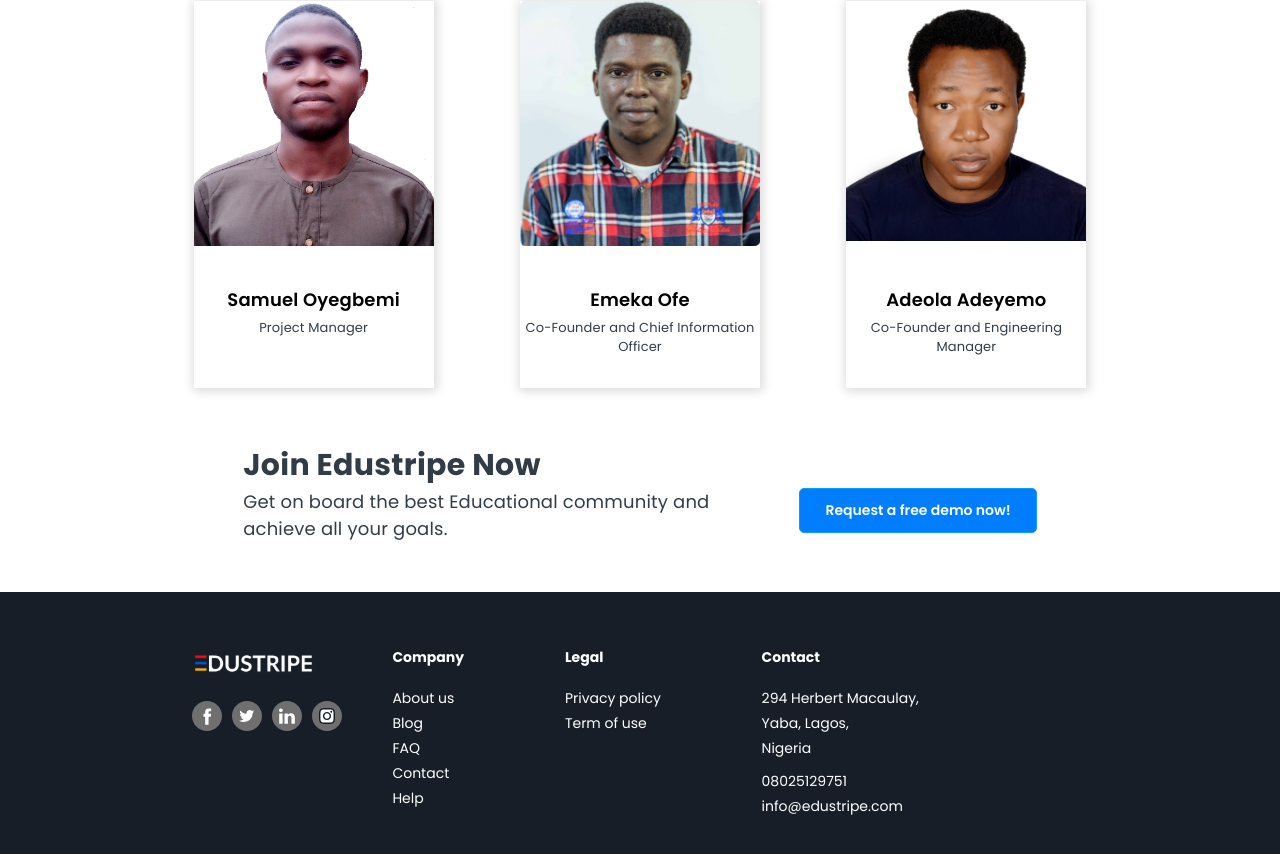
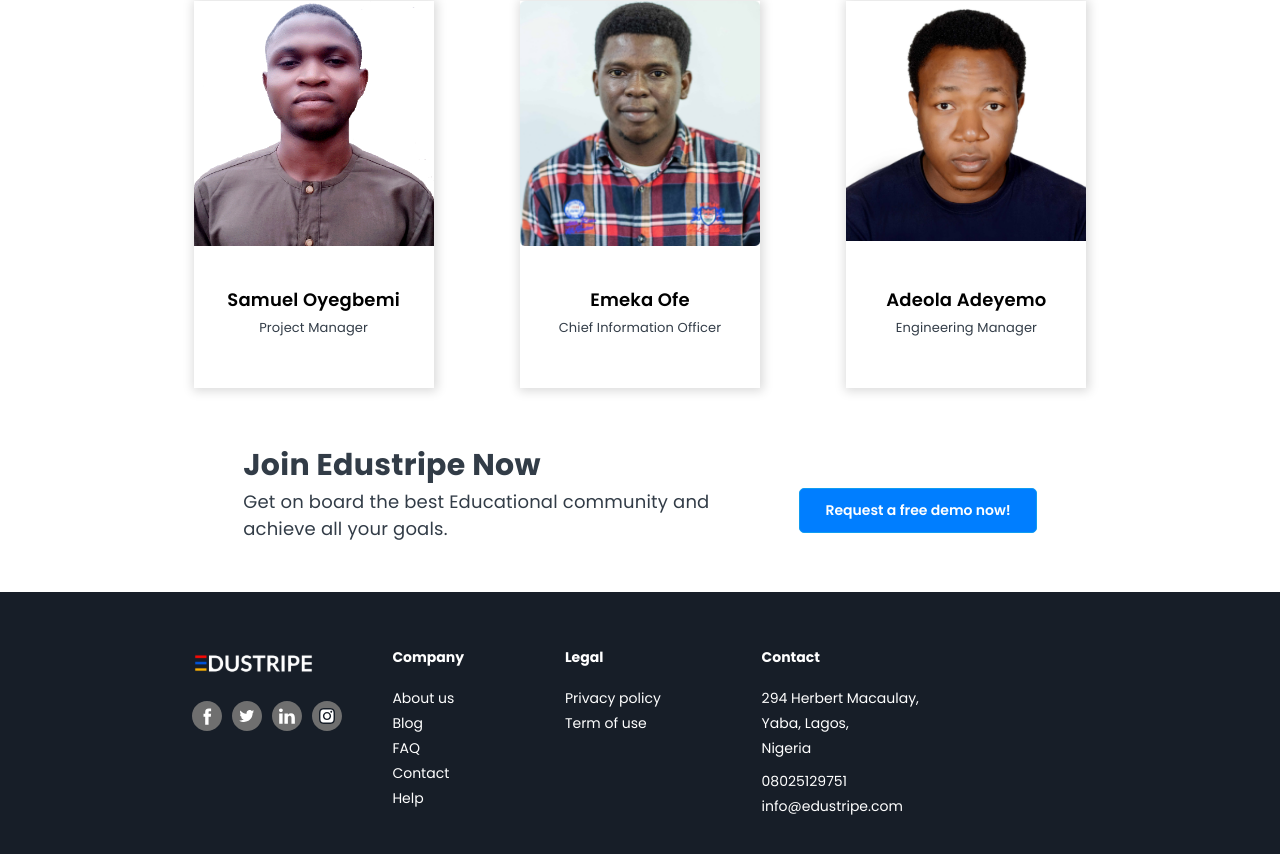
Before and after one commit to edustripetech/edustripe_client_v1, a React app: page /about in a window 1280 px wide. Shown: the part 1764-2618 px from the top of the page. Built offline with nearby package versions, Linux system fonts and the light colour scheme.

Commit message:
remove the 'co-founder' designation from two team members

```diff
--- a/src/views/AboutUs/index.js
+++ b/src/views/AboutUs/index.js
@@ -68,10 +68,10 @@ const AboutUs = () => {
               <Card image={projectManager} alt={"Project Manager"} title={"Project Manager"} name={"Samuel Oyegbemi"} />
             </div>
             <div>
-              <Card image={EngManger1} alt={"Eng.Manager"} title={"Co-Founder and Chief Information Officer"} name={"Emeka Ofe"} />
+              <Card image={EngManger1} alt={"Eng.Manager"} title={"Chief Information Officer"} name={"Emeka Ofe"} />
             </div>
             <div>
-              <Card image={EngManger2} alt={"Eng.Manager"} title={"Co-Founder and Engineering Manager"} name={"Adeola Adeyemo"} />
+              <Card image={EngManger2} alt={"Eng.Manager"} title={"Engineering Manager"} name={"Adeola Adeyemo"} />
             </div>
           </div>
         </div>
```
